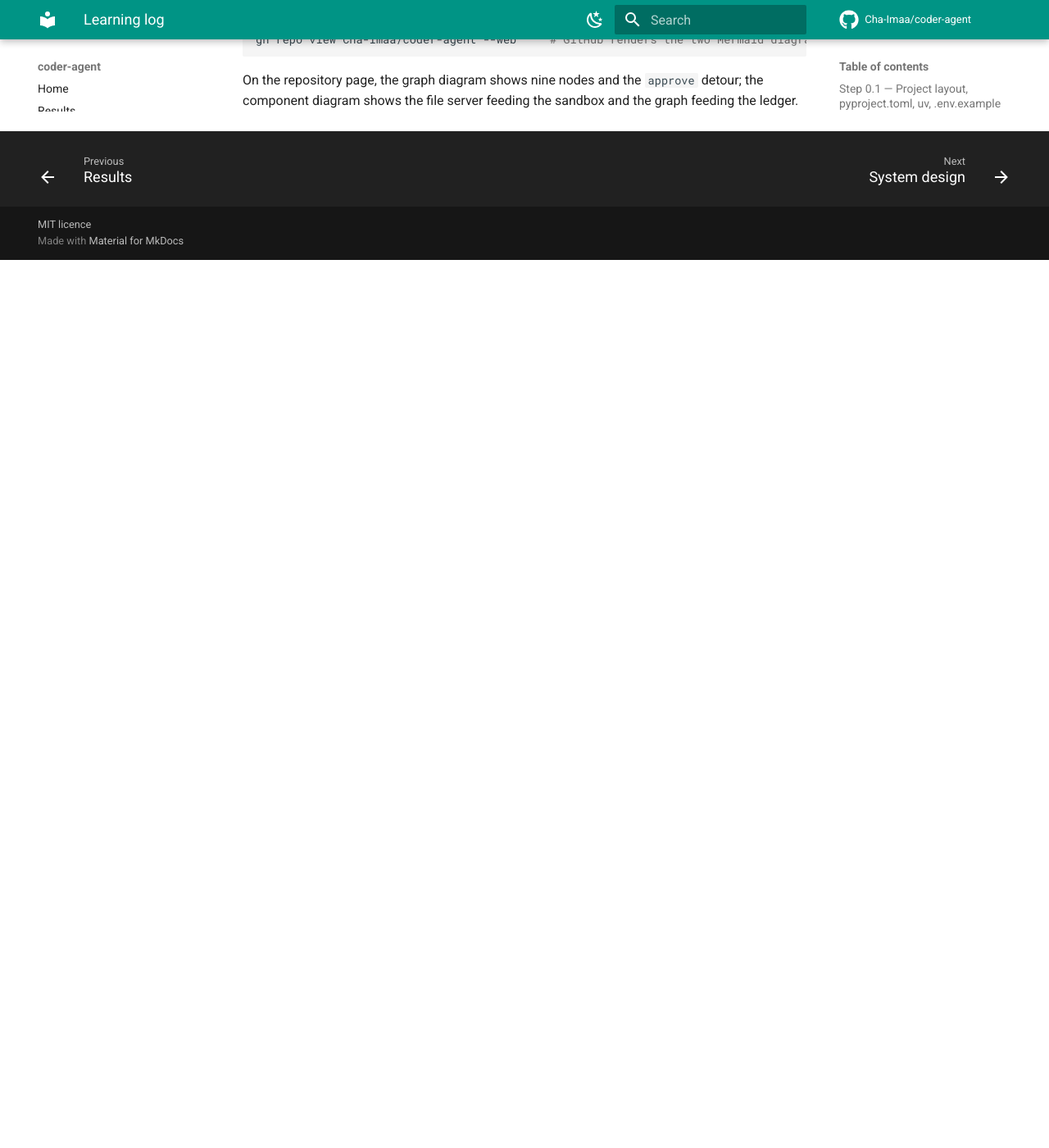
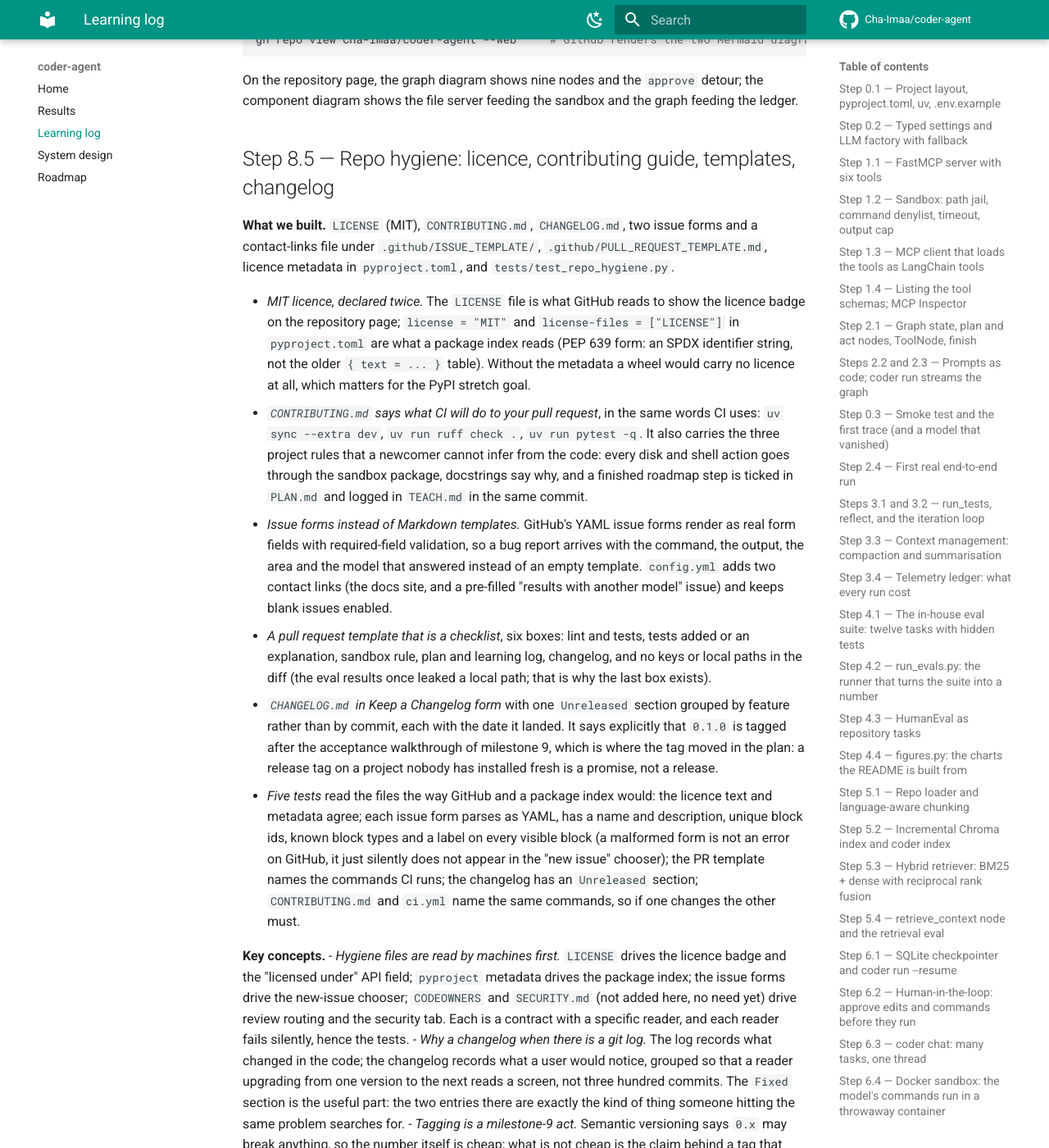
Before and after one commit to Cha-Imaa/coder-agent, an MkDocs documentation site: the page built from docs/TEACH.md, in a window 1280 px wide and 1400 px high, scrolled down 47573 px. Shown: the whole window at 82% size. Built offline with MkDocs 1.6.1 and Material for MkDocs 9.7.7, drawn with Linux system fonts in a browser that asks for light colours; comment, search, counter and statistics services are not loaded; before the commit the page ends 47890 px from its top, so only the background shows below that; some of the changed text lies outside the part shown.

Commit message:
chore: MIT licence and package metadata, contributing guide, issue forms and PR template, changelog; tests validate the forms and keep CONTRIBUTING in step with CI

````diff
--- a/docs/PLAN.md
+++ b/docs/PLAN.md
@@ -125,14 +125,15 @@ points, not a step count, so finishing a big step moves the bar more than a smal
 - [x] README: architecture diagrams (Mermaid), results tables and figures, quick start, layout (3pt)
 - [ ] Demo recording script and GIF, embedded as the README hero (2pt)
 - [x] Docs site with MkDocs Material on GitHub Pages: TEACH, design doc, results (3pt)
-- [ ] Repo hygiene: LICENSE, CONTRIBUTING, issue templates, tagged `v0.1.0` release with changelog (1pt)
+- [x] Repo hygiene: LICENSE, CONTRIBUTING, issue and PR templates, CHANGELOG (1pt)
 
 ### 9. Hand-off
 - [ ] Acceptance run by the owner, on a fresh clone in a new directory: install, `coder index`,
   `coder run` on a suite task with the approval prompt, `coder chat` with a follow-up turn,
   `coder fix-issue --pr` against a throwaway repository, `--sandbox docker`, `run_evals.py` on a
   few tasks, `figures.py`. Every rough edge found is written down as an issue and fixed before
-  the release is tagged; the walkthrough itself goes into the docs site as "Try it" (3pt)
+  `v0.1.0` is tagged from the changelog; the walkthrough itself goes into the docs site as
+  "Try it" (3pt)
 
 ### Stretch
 - Publish to PyPI under a unique name
--- a/docs/TEACH.md
+++ b/docs/TEACH.md
@@ -1944,3 +1944,74 @@ gh repo view Cha-Imaa/coder-agent --web     # GitHub renders the two Mermaid dia
 ```
 On the repository page, the graph diagram shows nine nodes and the `approve` detour; the
 component diagram shows the file server feeding the sandbox and the graph feeding the ledger.
+
+## Step 8.5 — Repo hygiene: licence, contributing guide, templates, changelog
+
+**What we built.** `LICENSE` (MIT), `CONTRIBUTING.md`, `CHANGELOG.md`, two issue forms and a
+contact-links file under `.github/ISSUE_TEMPLATE/`, `.github/PULL_REQUEST_TEMPLATE.md`, licence
+metadata in `pyproject.toml`, and `tests/test_repo_hygiene.py`.
+
+- *MIT licence, declared twice.* The `LICENSE` file is what GitHub reads to show the licence
+  badge on the repository page; `license = "MIT"` and `license-files = ["LICENSE"]` in
+  `pyproject.toml` are what a package index reads (PEP 639 form: an SPDX identifier string,
+  not the older `{ text = ... }` table). Without the metadata a wheel would carry no licence at
+  all, which matters for the PyPI stretch goal.
+- *`CONTRIBUTING.md` says what CI will do to your pull request*, in the same words CI uses:
+  `uv sync --extra dev`, `uv run ruff check .`, `uv run pytest -q`. It also carries the three
+  project rules that a newcomer cannot infer from the code: every disk and shell action goes
+  through the sandbox package, docstrings say why, and a finished roadmap step is ticked in
+  `PLAN.md` and logged in `TEACH.md` in the same commit.
+- *Issue forms instead of Markdown templates.* GitHub's YAML issue forms render as real form
+  fields with required-field validation, so a bug report arrives with the command, the output,
+  the area and the model that answered instead of an empty template. `config.yml` adds two
+  contact links (the docs site, and a pre-filled "results with another model" issue) and keeps
+  blank issues enabled.
+- *A pull request template that is a checklist*, six boxes: lint and tests, tests added or an
+  explanation, sandbox rule, plan and learning log, changelog, and no keys or local paths in
+  the diff (the eval results once leaked a local path; that is why the last box exists).
+- *`CHANGELOG.md` in Keep a Changelog form* with one `Unreleased` section grouped by feature
+  rather than by commit, each with the date it landed. It says explicitly that `0.1.0` is
+  tagged after the acceptance walkthrough of milestone 9, which is where the tag moved in the
+  plan: a release tag on a project nobody has installed fresh is a promise, not a release.
+- *Five tests* read the files the way GitHub and a package index would: the licence text and
+  metadata agree; each issue form parses as YAML, has a name and description, unique block ids,
+  known block types and a label on every visible block (a malformed form is not an error on
+  GitHub, it just silently does not appear in the "new issue" chooser); the PR template names
+  the commands CI runs; the changelog has an `Unreleased` section; `CONTRIBUTING.md` and
+  `ci.yml` name the same commands, so if one changes the other must.
+
+**Key concepts.**
+- *Hygiene files are read by machines first.* `LICENSE` drives the licence badge and the
+  "licensed under" API field; `pyproject` metadata drives the package index; the issue forms
+  drive the new-issue chooser; `CODEOWNERS` and `SECURITY.md` (not added here, no need yet)
+  drive review routing and the security tab. Each is a contract with a specific reader, and
+  each reader fails silently, hence the tests.
+- *Why a changelog when there is a git log.* The log records what changed in the code; the
+  changelog records what a user would notice, grouped so that a reader upgrading from one
+  version to the next reads a screen, not three hundred commits. The `Fixed` section is the
+  useful part: the two entries there are exactly the kind of thing someone hitting the same
+  problem searches for.
+- *Tagging is a milestone-9 act.* Semantic versioning says `0.x` may break anything, so the
+  number itself is cheap; what is not cheap is the claim behind a tag that "this commit works
+  from a fresh clone". The plan already had that check as the acceptance walkthrough, so the
+  tag belongs at its end, and this step was reworded to say so.
+- *Licence choice.* MIT because the project vendors nothing copyleft, wants to be copied into
+  other people's learning projects without ceremony, and because the frameworks it sits on
+  (LangGraph, MCP SDK, Chroma) are MIT or Apache-2.0, so there is no compatibility question.
+
+**How the real tools do it.** Every serious open-source agent repository carries the same set:
+LangGraph and the MCP SDK are MIT with a `CONTRIBUTING.md` that names the exact `make` targets
+CI runs; Aider, OpenHands and SWE-agent use YAML issue forms with a required "version" or
+"model" field because triage is impossible without it; OpenHands and uv keep a Keep-a-Changelog
+file, ruff generates its release notes from PR labels instead. Most large projects also add
+`SECURITY.md` (how to report a vulnerability privately), `CODEOWNERS`, and a `release-please`
+or `git-cliff` job that turns conventional commits into the changelog automatically; the
+conventional-commit style adopted on day one here is what makes that automation possible later.
+
+**Check it.**
+```bash
+uv run pytest tests/test_repo_hygiene.py -q      # licence, forms, templates, changelog
+gh api repos/Cha-Imaa/coder-agent -q .license.spdx_id   # MIT, once GitHub has re-scanned
+gh issue create --web                             # the chooser shows Bug report, Feature request, two links
+```
+The last command opens the browser on the template chooser; nothing is filed until you submit.
--- a/pyproject.toml
+++ b/pyproject.toml
@@ -3,6 +3,10 @@ name = "coder-agent"
 version = "0.1.0"
 description = "A terminal coding agent: plans a change, edits files, runs tests, and iterates. Built with LangGraph, MCP, and local RAG."
 readme = "README.md"
+license = "MIT"
+license-files = ["LICENSE"]
+authors = [{ name = "Chaimaa Abi" }]
+keywords = ["coding-agent", "langgraph", "mcp", "rag", "llm"]
 requires-python = ">=3.11"
 dependencies = [
     "langchain>=0.3",
````
Also changed, not shown: CHANGELOG.md (added, +50 -0 lines), CONTRIBUTING.md (added, +68 -0 lines), README.md (+6 -0 lines), .github/PULL_REQUEST_TEMPLATE.md (added), 5 other files.
